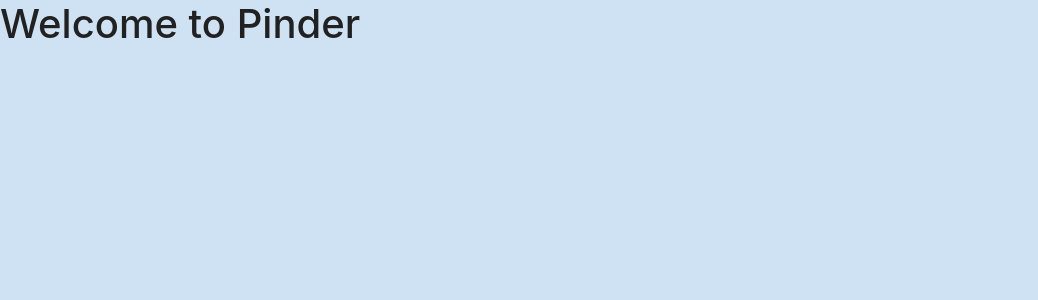
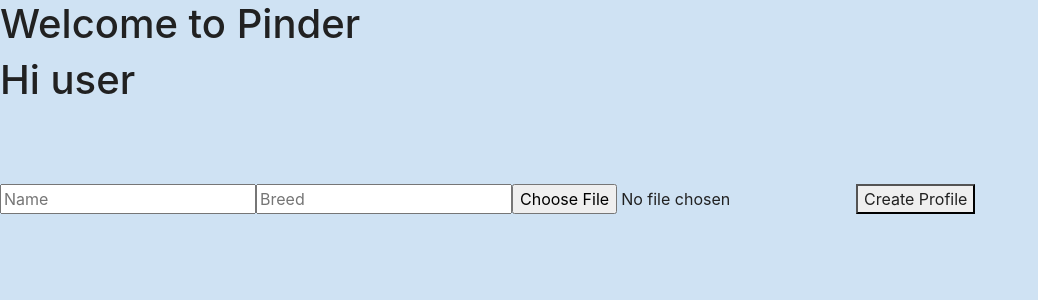
Before and after one commit to AramayisO/Pinder, a React (Create React App) app in the folder frontend/: page / in a window 1280 px wide. Shown: the top 300 px of the page, without its empty margins (0-1038 px from the left). Built offline with nearby package versions, Linux system fonts and the light colour scheme; no server answers; sample sign-in values are in the browser's storage.

Commit message:
Add examples of how to use services

```diff
--- a/frontend/src/App.js
+++ b/frontend/src/App.js
@@ -6,7 +6,166 @@ import LoginPage from './Login/LoginPage';
 import RegisterPage from './Register/RegisterPage'
 import PasswordResetPage from './PasswordReset';
 
-const Home = () => (<h1>Welcome to Pinder</h1>);
+import React, { useContext, useState } from 'react';
+import { AuthContext } from './auth';
+import { ProfileContext } from './profile';
+
+
+const UserGreeting = () => {
+
+    const authService = useContext(AuthContext);
+
+    const user = authService.getCurrentUser();
+
+    return (
+        <h1>Hi user { user.id }</h1>
+    );
+};
+
+
+const CreateProfile = () => {
+
+    const [name, setName] = useState('');
+    const [breed, setBreed] = useState('');
+    const [imageFile, setImageFile] = useState(null);
+
+    const authService = useContext(AuthContext);
+    const profileService = useContext(ProfileContext);
+
+    const handleCreateProfile = (event) => {
+        event.preventDefault();
+
+        const user = authService.getCurrentUser();
+
+        profileService.create(user.uid, imageFile, {name, breed})
+            .then(() => console.log('Profile created'))
+            .catch(error => console.log(error));
+    };
+
+    return (
+        <>
+            <input type="text" id="name" placeholder="Name" onChange={event => setName(event.target.value) }/>
+            <input type="text" id="breed" placeholder="Breed" onChange={event => setBreed(event.target.value) }/>
+            <input type="file" id="profile-pic" onChange={event => setImageFile(event.target.files[0])} />
+            <button onClick={handleCreateProfile}>Create Profile</button>
+        </>
+    )
+}
+
+
+// class UserGreeting extends React.Component {
+
+//     constructor(props) {
+//         super(props);
+//     }
+
+//     render() {
+
+//         const authService = this.context;
+
+//         const user = authService.getCurrentUser();
+
+//         return (
+//             <h1>Hi user { user.uid }</h1>
+//         )
+//     }
+// }
+
+// UserGreeting.contextType = AuthContext;
+
+
+// class CreateProfile extends React.Component {
+
+//     constructor(props) {
+//         super(props);
+
+//         this.state = {
+//             name: '',
+//             breed: '',
+//             imageFile: null
+//         };
+
+//         this.setName = this.setName.bind(this);
+//         this.setName = this.setBreed.bind(this);
+//         this.setImageFile = this.setImageFile.bind(this);
+//         this.handleCreateProfile = this.handleCreateProfile.bind(this);
+//     }
+
+//     setName = (event) => {
+//         this.setState({
+//             name: event.target.value
+//         });
+//     }
+
+//     setBreed = (event) => {
+//         this.setState({
+//             breed: event.target.value
+//         });
+//     }
+
+//     setImageFile = (event) => {
+//         this.setState({
+//             imageFile: event.target.files[0]
+//         });
+//     }
+
+//     handleCreateProfile = (event) => {
+//         event.preventDefault();
+
+//         const {name, breed, imageFile} = this.state;
+//         const {authService, profileService} = this.props;
+
+//         const user = authService.getCurrentUser();
+
+//         profileService.create(user.uid, imageFile, {name, breed})
+//             .then(() => console.log('Profile created successfully'))
+//             .catch(error => console.log(error));
+
+//     }
+
+//     render() {
+//         return (
+//             <>
+//                 <input type="text" id="name" placeholder="Name" onChange={this.setName}/>
+//                 <input type="text" id="breed" placeholder="Breed" onChange={this.setBreed}/>
+//                 <input type="file" id="profile-pic" onChange={this.setImageFile} />
+//                 <button onClick={this.handleCreateProfile}>Create Profile</button>
+//             </>
+//         );
+//     }
+
+// }
+
+
+
+const Home = () => (
+    <>
+        <h1>Welcome to Pinder</h1>
+        <UserGreeting />
+
+        {/* Functional CreateProfile Component */}
+        <br />
+        <br />
+        <br />
+        <CreateProfile />
+
+        {/* Class based CreateProfile Component */}
+        {/* <br />
+        <br />
+        <br />
+
+        <AuthContext.Consumer>{auth => (
+            <ProfileContext.Consumer>{profiles => (
+
+                <CreateProfile authService={auth} profileService={profiles} />
+
+            )}</ProfileContext.Consumer>
+        )}</AuthContext.Consumer> */}
+
+
+    </>
+);
+
 
 function App() {
 
```
